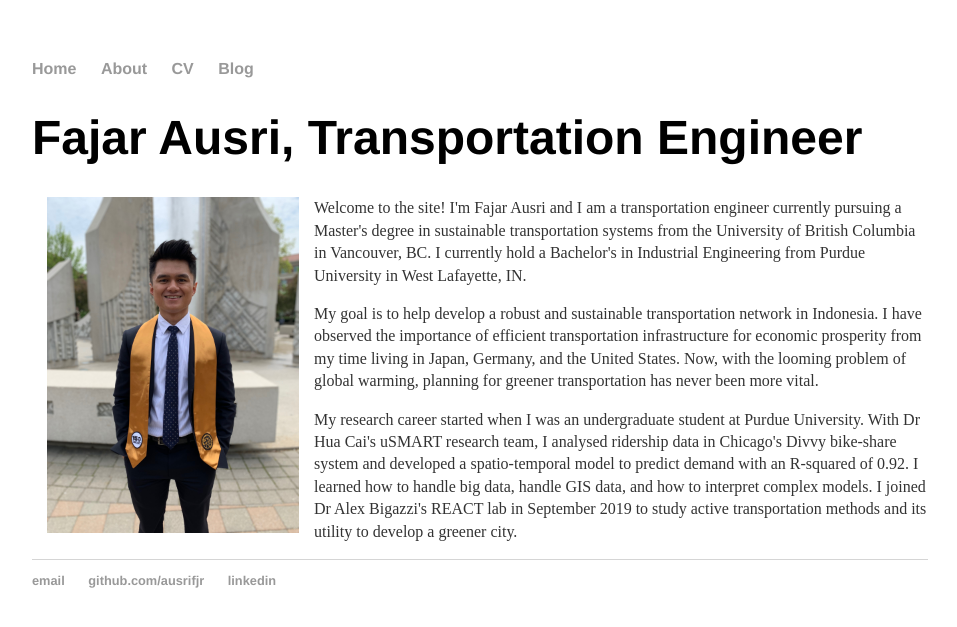
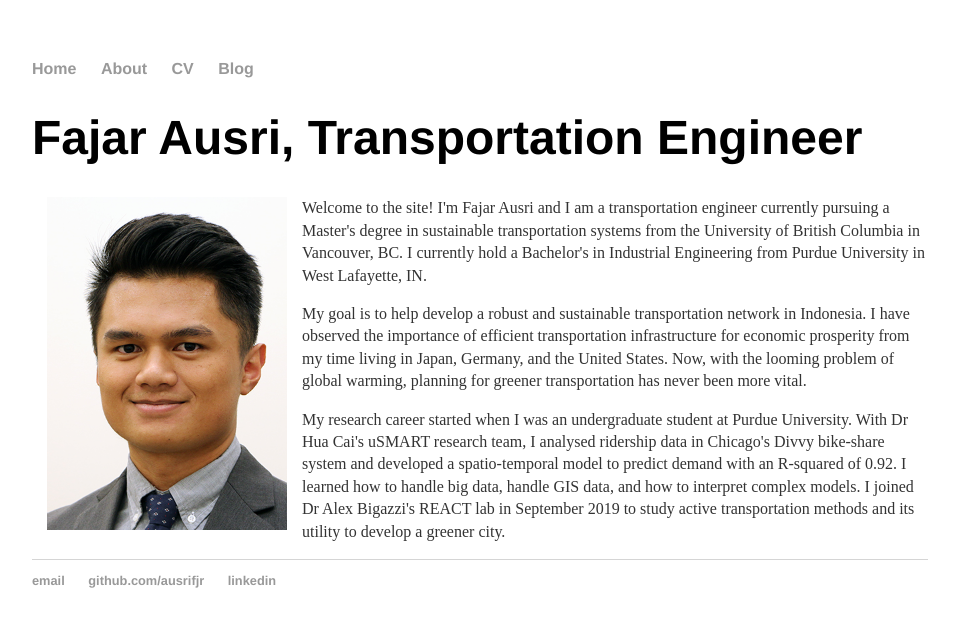
Before and after one commit to ausrifjr/ausrifjr.github.io, a Jekyll site: the page built from index.html, in a window 1280 px wide. Shown: the top 627 px of the page, without its empty margins (160-1117 px from the left). Built offline with Jekyll 4.4.1, drawn with Linux system fonts in a browser that asks for light colours.

Commit message:
Update index.html

```diff
--- a/index.html
+++ b/index.html
@@ -4,7 +4,7 @@
 ---
 <div class="blurb">
 	<h1>Fajar Ausri, Transportation Engineer</h1>
-	<p><img style="padding: 0 15px; float: left;" src="/assets/Photo_20190508.jpg" alt="Fajar Ausri" width="252" height="336"></p>
+	<p><img style="padding: 0 15px; float: left;" src="/assets/Photo_20170916b.jpg" alt="Fajar Ausri" width="240" height="333"></p>
 	<p style="margin-top: 20px;"> </p>
 	<p>Welcome to the site! I'm Fajar Ausri and I am a transportation engineer currently pursuing a Master's degree in sustainable transportation systems from the University of British Columbia in Vancouver, BC. I currently hold a Bachelor's in Industrial Engineering from Purdue University in West Lafayette, IN.</p>
 	<p>My goal is to help develop a robust and sustainable transportation network in Indonesia. I have observed the importance of efficient transportation infrastructure for economic prosperity from my time living in Japan, Germany, and the United States. Now, with the looming problem of global warming, planning for greener transportation has never been more vital.</p>
```
